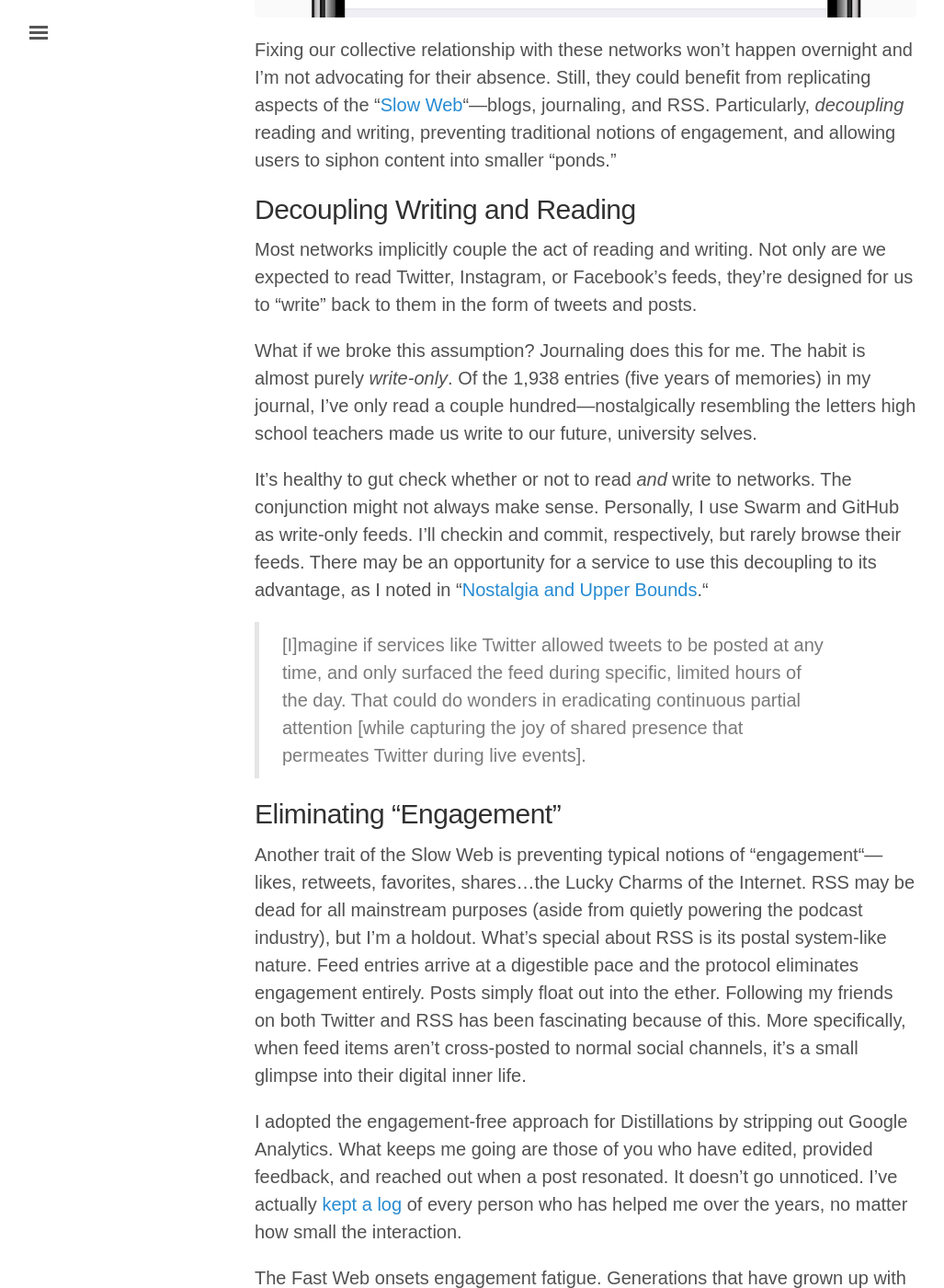
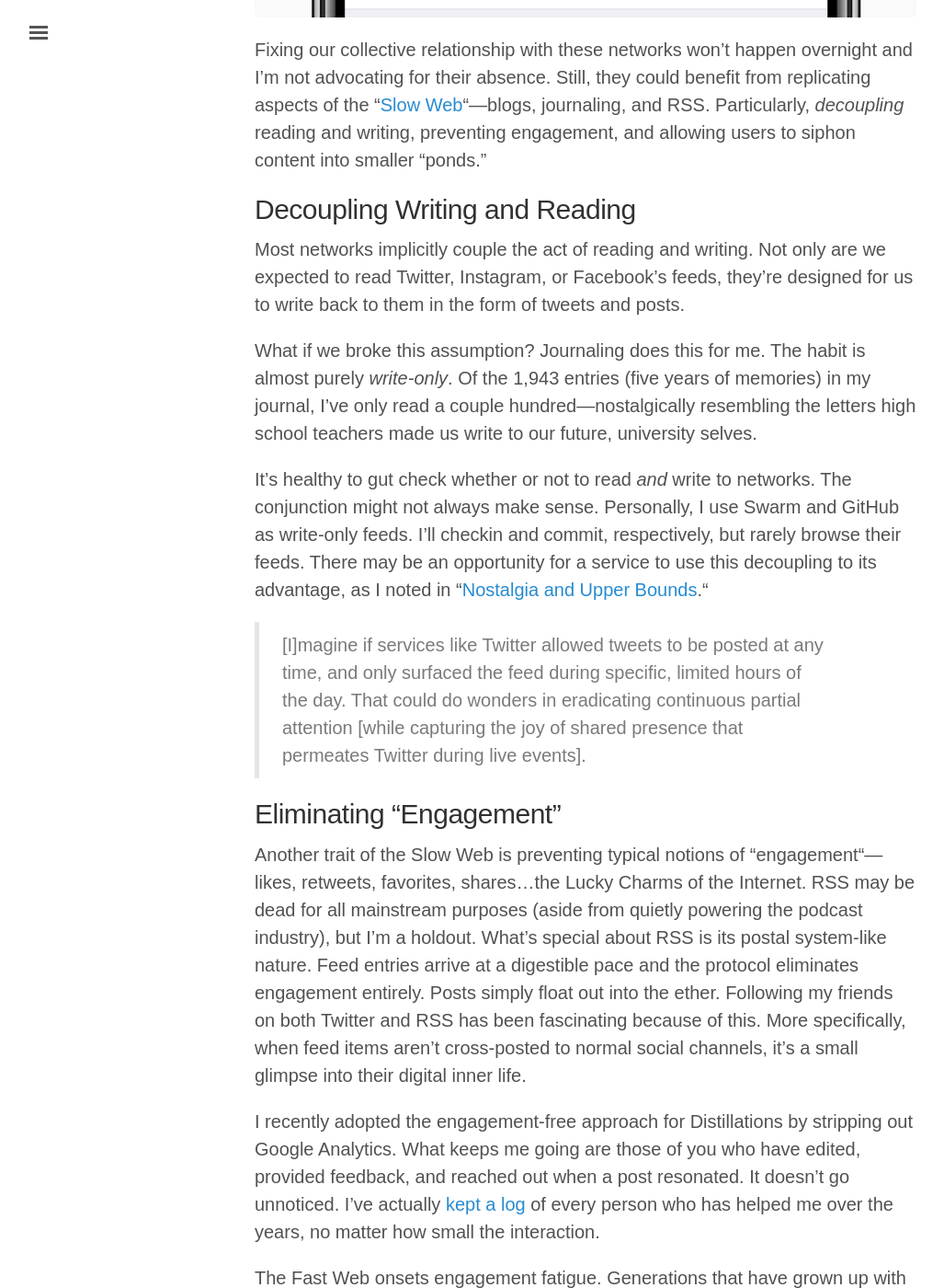
Before and after one commit to rvsrvs/jasdev.github.io, a Jekyll site: the page built from _posts/2018-6-30-slowing-down-the-web.md, in a window 1280 px wide and 1400 px high, scrolled down 1922 px. Shown: the whole window at 92% size, without its empty margins (3-1030 px from the left). Built offline with Jekyll 4.4.1, drawn with Linux system fonts in a browser that asks for light colours; some web fonts are replaced; some of the changed text lies outside the part shown.

Commit message:
Minor Edits

```diff
--- a/_posts/2018-6-24-slowing-down-the-web.md
+++ b/_posts/2018-6-30-slowing-down-the-web.md
@@ -9,17 +9,17 @@ iOS 12’s “[Screen Time](https://www.apple.com/newsroom/2018/06/ios-12-introd
 
 ![Screenshot of the iOS Screen Time dashboard. Includes total time, longest session duration, after bedtime use, and application limits.](/public/images/screen_time.jpg)
 
-It packs usage reports, device pickup counts, enhanced Do Not Disturb controls, and granular notification settings. However, as I read the press release, I couldn’t shake the feeling that the feature is an OS-level Band-Aid over the networks called out—namely, Instagram, Facebook, and Twitter.
+It packs usage reports, device pickup counts, enhanced Do Not Disturb controls, and granular notification settings. However, as I read the press release, I couldn’t shake the feeling that the feature Band-Aids over the networks called out—namely, Instagram, Facebook, and Twitter.
 
 ![Summary of most used applications in a session.](/public/images/app_usage.jpg)
 
-Fixing our collective relationship with these networks won’t happen overnight and I’m not advocating for their absence. Still, they could benefit from replicating aspects of the “[Slow Web](https://jackcheng.com/the-slow-web/)“—blogs, journaling, and RSS. Particularly, _decoupling_ reading and writing, preventing traditional notions of engagement, and allowing users to siphon content into smaller “ponds.”
+Fixing our collective relationship with these networks won’t happen overnight and I’m not advocating for their absence. Still, they could benefit from replicating aspects of the “[Slow Web](https://jackcheng.com/the-slow-web/)“—blogs, journaling, and RSS. Particularly, _decoupling_ reading and writing, preventing engagement, and allowing users to siphon content into smaller “ponds.”
 
 ## Decoupling Writing and Reading
 
-Most networks implicitly couple the act of reading and writing. Not only are we expected to read Twitter, Instagram, or Facebook’s feeds, they’re designed for us to “write” back to them in the form of tweets and posts.
+Most networks implicitly couple the act of reading and writing. Not only are we expected to read Twitter, Instagram, or Facebook’s feeds, they’re designed for us to write back to them in the form of tweets and posts.
 
-What if we broke this assumption? Journaling does this for me. The habit is almost purely _write-only_. Of the 1,938 entries (five years of memories) in my journal, I’ve only read a couple hundred—nostalgically resembling the letters high school teachers made us write to our future, university selves.
+What if we broke this assumption? Journaling does this for me. The habit is almost purely _write-only_. Of the 1,943 entries (five years of memories) in my journal, I’ve only read a couple hundred—nostalgically resembling the letters high school teachers made us write to our future, university selves.
 
 It’s healthy to gut check whether or not to read _and_ write to networks. The conjunction might not always make sense. Personally, I use Swarm and GitHub as write-only feeds. I’ll checkin and commit, respectively, but rarely browse their feeds. There may be an opportunity for a service to use this decoupling to its advantage, as I noted in “[Nostalgia and Upper Bounds](/nostalgia).“
 
@@ -29,7 +29,7 @@ It’s healthy to gut check whether or not to read _and_ write to networks. The
 
 Another trait of the Slow Web is preventing typical notions of “engagement“—likes, retweets, favorites, shares…the Lucky Charms of the Internet. RSS may be dead for all mainstream purposes (aside from quietly powering the podcast industry), but I’m a holdout. What’s special about RSS is its postal system-like nature. Feed entries arrive at a digestible pace and the protocol eliminates engagement entirely. Posts simply float out into the ether. Following my friends on both Twitter and RSS has been fascinating because of this. More specifically, when feed items aren’t cross-posted to normal social channels, it’s a small glimpse into their digital inner life.
 
-I adopted the engagement-free approach for Distillations by stripping out Google Analytics. What keeps me going are those of you who have edited, provided feedback, and reached out when a post resonated. It doesn’t go unnoticed. I’ve actually [kept a log](/village) of every person who has helped me over the years, no matter how small the interaction.
+I recently adopted the engagement-free approach for Distillations by stripping out Google Analytics. What keeps me going are those of you who have edited, provided feedback, and reached out when a post resonated. It doesn’t go unnoticed. I’ve actually [kept a log](/village) of every person who has helped me over the years, no matter how small the interaction.
 
 The Fast Web onsets engagement fatigue. Generations that have grown up with the Internet in their pocket are realizing this and asking themselves “What would network _X_ look like without vanity metrics?“ [Substituting Instagram for _X_, VSCO might be the answer](http://www.thisisinsider.com/photo-editing-app-vsco-x-tops-one-million-subscribers-2018-6). Though, the absence of one-bit reactions means higher-energy interactions. A “like” can become a sentence—“I love this photo.”—which, in the oceans of feeds we swim through, would be tiring. Siphoning from these oceans into smaller ponds helps.
 
@@ -37,7 +37,7 @@ The Fast Web onsets engagement fatigue. Generations that have grown up with the
 
 The funny thing about [Dunbar’s Number](https://en.wikipedia.org/wiki/Dunbar%27s_number) is its practically universal acceptance in physical reality, yet it’s thrown out the window in social networks[^1]. “If the human brain is only able to remember and manage 75 relationships at a time, [no wonder our systems are fried and shorting out](https://twitter.com/whitney/status/1002951523247251458).” I wholeheartedly believe there is a Dunbar’s Number for each of the services we use, based on its atomic unit for content. The tricky part is finding that number. For my usage of Twitter and Instagram, the limits hover at 300 and 150 accounts, respectively.
 
-Where do the metaphorical siphon and ponds come into play? They embed themselves in the form of tools like Instapaper and Pocket—allowing content to be siphoned into smaller ponds that we can swim through, when we’re _ready_. ‘Ready’ is key here. Just because a network is real-time, doesn’t mean our consumption of it has to be, too. This speaks a bit to my qualms around features like “Stories” in Snapchat and Instagram. It sounds obvious, but by _forcing_ folks to become daily active users, companies are boosting short-term metrics at the cost of burning out users in the long run.
+Where do the metaphorical siphon and ponds come into play? They embed themselves in tools like Instapaper and Pocket—allowing content to be siphoned into smaller ponds that we can swim through, when we’re _ready_. ‘Ready’ is key here. Just because a network is real-time, doesn’t mean our consumption of it has to be. This speaks a bit to my qualms around features like “Stories” in Snapchat and Instagram. It sounds obvious, but by _forcing_ folks to become daily active users, companies are boosting short-term metrics at the cost of burning out users in the long run.
 
 The Slow Web doesn’t prescribe lap lengths. Stumble across four blog posts you want to read while scrolling through Twitter? No sweat, save them to Instapaper and read (or don’t) when you can, without the worry of ephemerality or higher frequency feeds sending the posts into the void.
 
```
Also changed, not shown: other parts of _posts/2018-6-30-slowing-down-the-web.md (+4 -0 lines).
